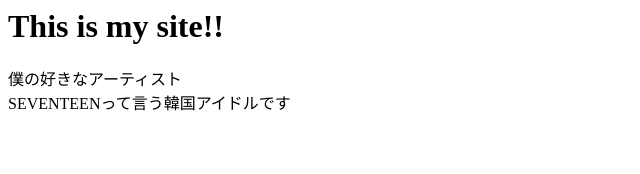
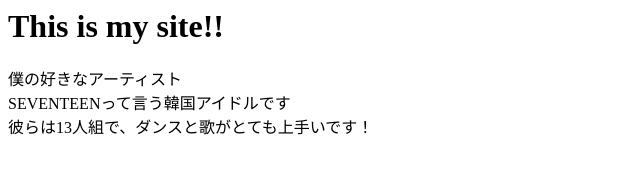
Before and after one commit to kaichi-g/portfolio, a plain HTML site: page index.html in a window 1280 px wide. Shown: the whole page, without its empty margins (0-640 px from the left). Drawn offline with Linux system fonts and the light colour scheme.

Commit message:
Add files via upload

```diff
--- a/index.html
+++ b/index.html
@@ -5,7 +5,8 @@
     <body>
         <h1>This is my site!!</h1>
         <p>
-            僕の好きなアーティスト<br>SEVENTEENって言う韓国アイドルです
+            僕の好きなアーティスト<br>SEVENTEENって言う韓国アイドルです<br>
+            彼らは13人組で、ダンスと歌がとても上手いです！
 
         </p>
     </body>
```
